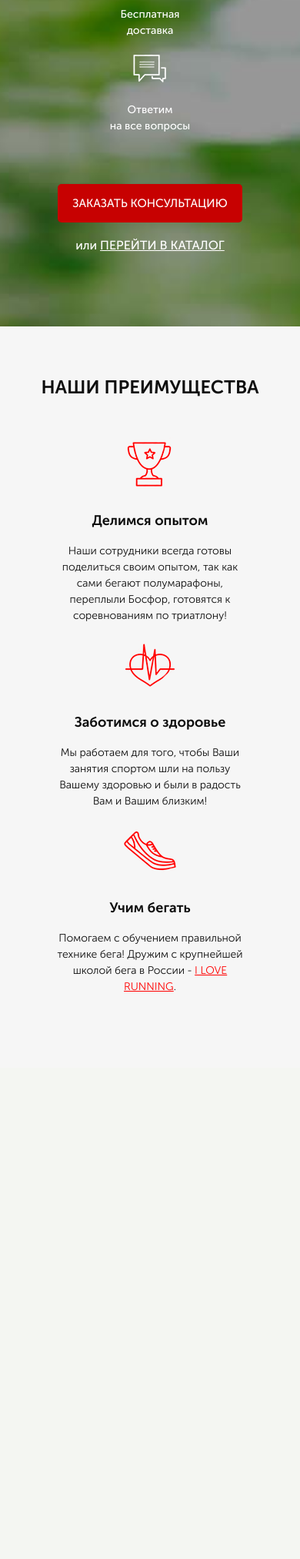
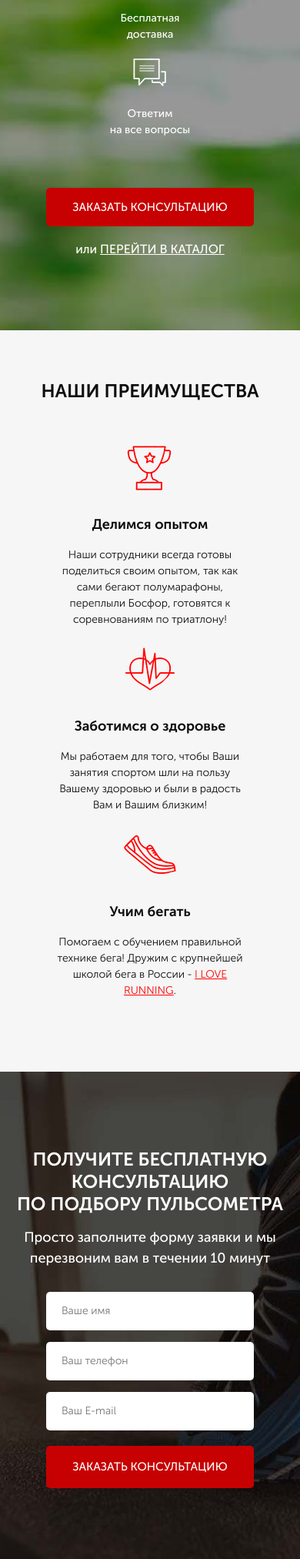
Before and after one commit to alex2377/Pulse_1, a PHP site: page / in a window 390 px wide. Shown: the part 640-2665 px from the top of the page at 77% size. Before the commit the page ends 1928 px from the top, so only its background shows below. Run offline with PHP 8.4, Linux system fonts and the light colour scheme.

Commit message:
finished third section

```diff
--- a/src/index.html
+++ b/src/index.html
@@ -97,5 +97,25 @@
             </div>
         </div>
     </div>
+    <div class="consultation">
+        <div class="container">
+            <h2 class="title title_left">
+                Получите бесплатную консультацию<br>
+                по подбору пульсометра
+            </h2>
+            <div class="consultation__descr">
+                Просто заполните форму заявки
+                и мы перезвоним вам в течении 10 минут
+            </div>
+            <form class="feed-form" action="#" method="POST">
+                <input name="name" required type="text" placeholder="Ваше имя">
+                <input name="phone" required type="number" placeholder="Ваш телефон">
+                <input name="email" required type="email" placeholder="Ваш E-mail">
+                <button class="button button_submit">
+                    заказать кОНСУЛЬТАЦИЮ
+                </button>
+            </form>
+        </div>
+    </div>
 </body>
 </html>
--- a/src/sass/blocks/_buttons.scss
+++ b/src/sass/blocks/_buttons.scss
@@ -16,18 +16,25 @@
         font-size: 16px;
         margin-top: 65px;
     }
+
+    &_submit{
+        width: 100%;
+        height: 55px;
+        font-size: 16px;
+        color: #fff;
+    }
 }
 
 @media (max-width:767px){
-	.button:not([class~='button_main']){
-        width: 140px;
-        height: 25px;
+	.button:not([class~='button_main'],[class~='button_submit']){
+        width: 150px;
+        height: 30px;
     }
 }
 @media (max-width:575px){
 	.button{
-        &_main{
-            width: 240px;
+        &_main,&_submit{
+            width: 270px;
             font-size: 15px;
         }
     }
--- /dev/null
+++ b/src/sass/blocks/_consultation.scss
@@ -0,0 +1,27 @@
+.consultation{
+    min-height: 680px;
+    padding: 100px 0 92px 0;
+    background: url('../../img/bg2.jpg') center center/cover no-repeat;
+    &__descr{
+        font-size: 20px;
+        font-weight: 500;
+        text-align: left;
+        color: #fff;
+    }
+}
+@media (max-width:767px){
+    .consultation{
+        min-height: 550px;
+        &__descr{
+            text-align: center;
+            font-size: 18px;
+        }
+    }
+}
+@media (max-width:575px){
+    .consultation{
+        &__descr{
+            margin-top: 15px;
+        }
+    }
+}
--- /dev/null
+++ b/src/sass/blocks/_forms.scss
@@ -0,0 +1,32 @@
+.feed-form{
+    margin-top: 36px;
+    display: flex;
+    flex-direction: column;
+    width: 300px;
+    input{
+        height: 50px;
+        border-radius: 5px;
+        background-color: white;
+        margin-bottom: 15px;
+        border: none;
+        padding: 0 20px;
+        font-size: 14px;
+        font-weight: 300;
+        text-align: left;
+        color: #4b4b4b;
+        &:nth-child(3){
+            margin-bottom: 20px;
+        }
+    }
+}
+@media (max-width:767px){
+    .feed-form{
+        margin: 0 auto;
+        margin-top: 30px;
+    }
+}
+@media (max-width:575px){
+    .feed-form{
+      width: 270px;
+    }
+}
--- a/src/sass/blocks/_promo.scss
+++ b/src/sass/blocks/_promo.scss
@@ -1,7 +1,7 @@
 .promo{
     min-height: 650px;
     padding: 21px 0 93px 0;
-    background: url('../../img/bg1.jpg') center center/cover no-repeat;
+    background: url('../img/bg1.jpg') center center/cover no-repeat;
 
     &__wrapper{
         display: flex;
--- a/src/sass/blocks/_title.scss
+++ b/src/sass/blocks/_titles.scss
@@ -3,10 +3,19 @@
     font-weight: 700;
     text-align: center;
     color: #0d0d0d;
+    text-transform: uppercase;
+    &_left{
+        font-size: 36px;
+        text-align: left;
+        color: #fff;
+    }
 }
 @media (max-width:767px){
     .title{
         font-size: 27px;
+        &_left{
+            text-align: center;
+        }
     }
 }
 @media (max-width:575px){
--- a/src/sass/style.scss
+++ b/src/sass/style.scss
@@ -11,7 +11,9 @@
 @import "blocks/header";
 @import "blocks/buttons";
 @import "blocks/advantages";
-@import "blocks/_title";
+@import "blocks/_titles";
+@import "blocks/_consultation";
+@import "blocks/_forms";
 @media (max-width:991px){
 	.container{
 		padding: 0 15px;
```
Also changed, not shown: src/css/style.min.css.
